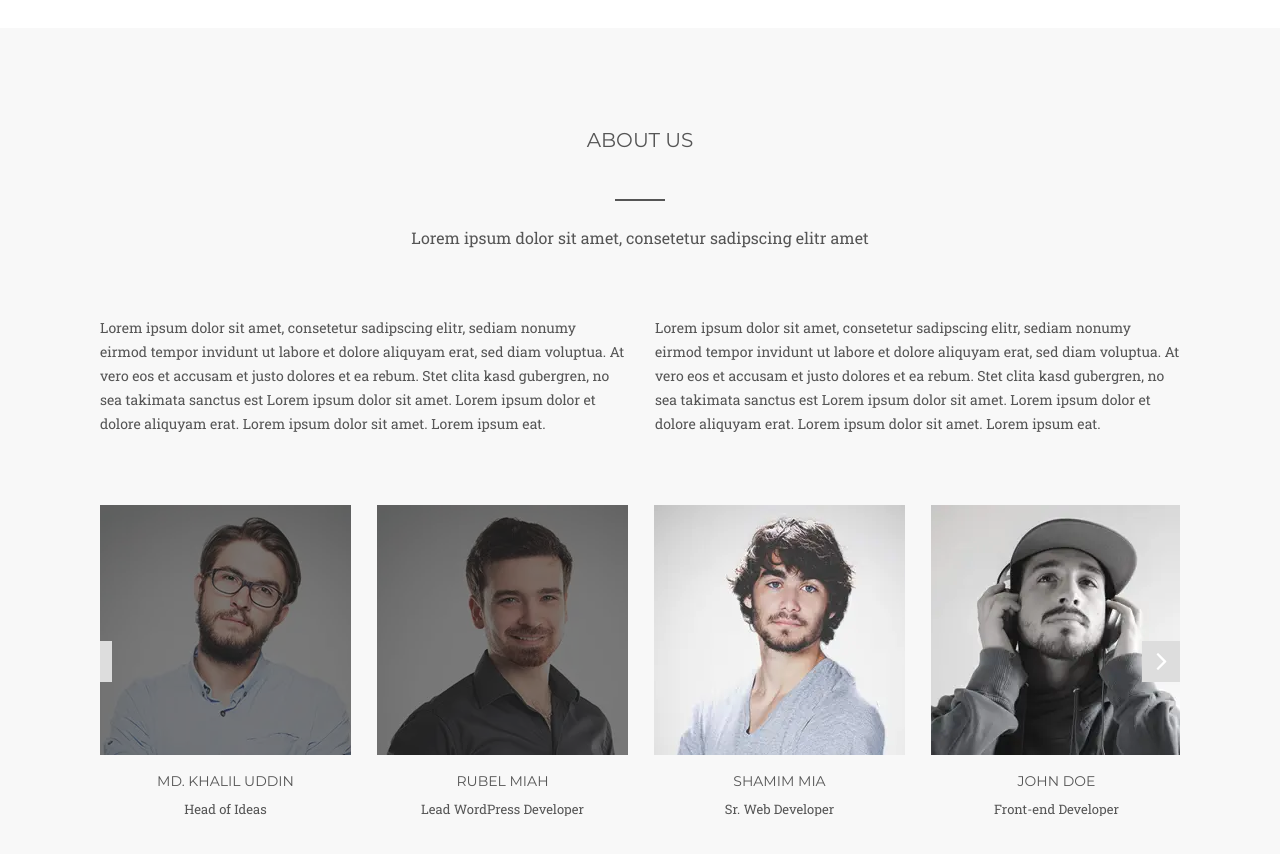
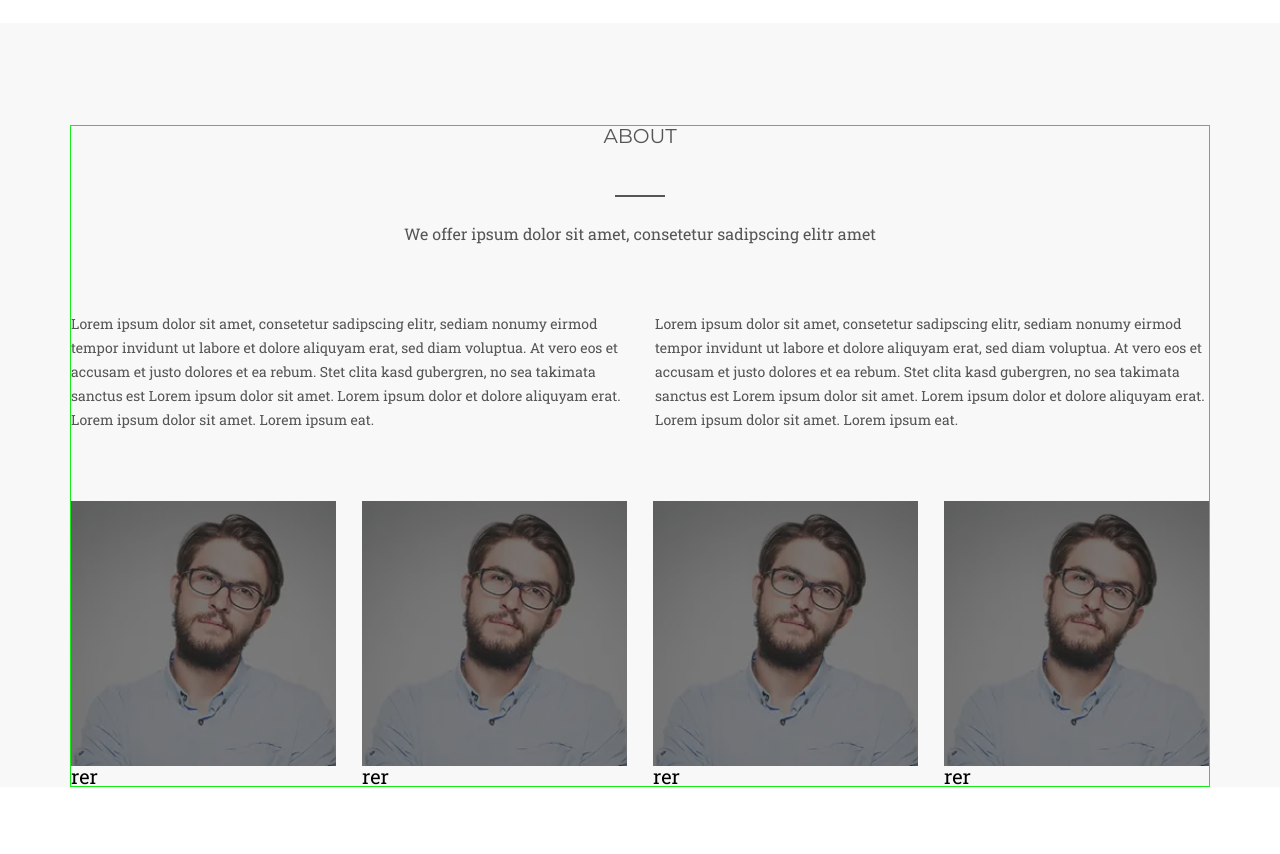
Before and after one commit to schklovchikdenis/home, a plain HTML site: page home/index.html in a window 1280 px wide. Shown: the part 1400-2254 px from the top of the page. Drawn offline with Linux system fonts and the light colour scheme; files whose address does not match are found by name.

Commit message:
slader-team 21.09.20

```diff
--- a/#src/scss/style.scss
+++ b/#src/scss/style.scss
@@ -21,7 +21,7 @@ $fontfamily: "Roboto Slab";
 
 //<ПЕРЕМЕННЫЕ>===========================================================================================================
 $minwidth: 320px;
-$mw: 1100;
+$mw: 1140;
 $md1: $mw + 12;
 $md2: 991.98;
 $md3: 767.98;
@@ -65,7 +65,7 @@ body {
       max-width: none;
       padding: 0 10px;
    }
-   &_slider {
+   &__slider {
       overflow: hidden;
    }
 }
@@ -92,11 +92,11 @@ body {
 // @import "home.scss";
 //</ПОДКЛЮЧЕНИЕ ФАЙЛОВ СТИЛЕЙ СТРАНИЦ И ЭЛЕМЕНТОВ>====================================================================================================
 
-//<ОСНОВНОЙ БЛОК>====================================================================================================
+//<SERVISE>====================================================================================================
 .service {
    padding: 100px 0px 65px 0px;
    @media (max-width: 700px) {
-      padding: 30px 0px 15px 0px;
+      padding: 40px 0px 5px 0px;
    }
    // .service__row
    &__row {
@@ -114,7 +114,7 @@ body {
       flex-direction: column;
       align-items: center;
       padding-left: 22px;
-      margin-bottom: 35px;
+      margin-bottom: 30px;
       cursor: pointer;
       &:hover .icon-fa-font,
       &:hover .icon-fa-code,
@@ -188,11 +188,14 @@ body {
    }
 }
 
-//====================================================================================================
+//<ABOUT>====================================================================================================
 
 .about {
-   padding: 102px 100px;
+   padding: 102px 0px 0px 0px;
    background-color: #f8f8f8;
+   @media (max-width: 700px) {
+      padding: 40px 0px 40px 0px;
+   }
 }
 .content-about {
    // .content-about__row
@@ -215,117 +218,48 @@ body {
    }
 }
 
-.slick-arrow {
-   position: absolute;
-   top: 50%;
-   margin: -20px 0px 0px 0px;
-   width: 38px;
-   height: 41px;
-   &.slick-prev {
-      background: url("../img/svg/fa-left.svg") center no-repeat;
-      background-color: #ddd;
-      z-index: 10;
-      left: 0;
-      &:hover {
-         background-color: #c0301c;
+.slider-team {
+   &__container {
+      overflow: hidden;
+   }
+   // .slider__row
+   &__row {
+      display: flex;
+      margin-left: -26px;
+   }
+   // .slider__column
+   &__column {
+      flex: 0 1 25%;
+      padding-left: 26px;
+   }
+   // .slider__item
+   &__item {
+   }
+   // .slider__image
+   &__image {
+      position: relative;
+      padding: 0px 0px 100% 0px;
+      img {
+         width: 100%;
+         height: 100%;
+         object-fit: cover;
+         position: absolute;
+         top: 0;
+         left: 0;
       }
-      &.slick-disabled {
-         &:hover {
-            background-color: inherit;
-         }
+      .slider-team__soc {
+         width: 100%;
+         height: 100%;
+         object-fit: cover;
+         position: absolute;
+         top: 0;
+         left: 0;
+         background-color:rgba(0,0,0,0.5);
       }
    }
-   &.slick-next {
-      background: url("../img/svg/fa-right.svg") center no-repeat;
-      background-color: #ddd;
-      z-index: 10;
-      right: 0;
-      &:hover {
-         background-color: #c0301c;
-      }
-      &.slick-disabled {
-         &:hover {
-            background-color: inherit;
-         }
-      }
+   &__body {
+      font-size: 20px;
    }
 }
 
-.about {
-   // .about__slider
-   &__slider {
-   }
-}
-.slider-about {
-   display: flex;
-   margin-left: -26px;
-
-   // .slider-about__item
-   &__item {
-      cursor: pointer;
-      padding-left: 26px;
-   }
-   // .slider-about__img
-   &__img {
-      width: 100%;
-      height: 250px;
-   }
-   // .slider-about__wrap
-   &__wrap {
-      position: relative;
-   }
-
-   // .slider-about__prev
-   &__prev {
-      position: absolute;
-      top: 0;
-      left: 0;
-      background-color: rgba(0, 0, 0, 0.5);
-      width: 100%;
-      height: 100%;
-   }
-
-   .prev-slider {
-      display: flex;
-      justify-content: center;
-
-      // .prev-slider__list
-      &__list {
-         position: absolute;
-         bottom: 0;
-         margin-bottom: 30px;
-         display: flex;
-      }
-      // .prev-slider__item
-      &__item {
-         padding: 6px 10px;
-         &:hover {
-            background-color: rgb(124, 22, 22);
-         }
-      }
-      // .prev-slider__link
-      &__link {
-      }
-   }
-
-   // .slider-about__title
-   &__title {
-      display: flex;
-      justify-content: center;
-      color: #555555;
-      font-family: Montserrat;
-      font-size: 14px;
-      font-weight: 400;
-      text-transform: uppercase;
-      margin: 19px 0px 15px 0px;
-   }
-   // .slider-about__subtitle
-   &__subtitle {
-      display: flex;
-      justify-content: center;
-      align-items: center;
-      color: #555555;
-      font-size: 13px;
-      font-weight: 400;
-   }
-}
+//<  >====================================================================================================
--- a/home/index.html
+++ b/home/index.html
@@ -96,9 +96,10 @@
       </section>
       <!-- Section AboutUs -->
       <section class="about">
-         <div class="about__container _container_slider">
-            <div class="about__title title">About us</div>
-            <div class="about__subtitle subtitle">Lorem ipsum dolor sit amet, consetetur sadipscing elitr amet</div>
+         <div class="about__container _container">
+            <h1 class="service__title title">about</h1>
+            <div class="service__subtitle subtitle">We offer ipsum dolor sit amet, consetetur sadipscing elitr amet
+            </div>
             <div class="about__content content-about"></div>
             <div class="content-about__row">
                <div class="content-about__column">
@@ -126,76 +127,104 @@
                   </div>
                </div>
             </div>
-            <div class="about__slider slider-about">
+            <div class="slider-team__container">
+               <div class="slider-team__row">
+                  <div class="slider-team__column">
+                     <div class="slider-team__item">
+                        <div class="slider-team__image">
+                           <picture><source srcset="img/about/1.webp" type="image/webp"><img src="img/about/1.jpg" alt="" /></picture>
+                           <div class="slider-team__soc">
 
-               <div class="slider-about__item">
-                  <div class="slider-about__wrap">
-                     <div class="slider-about__img _ibg">
-                        <picture><source srcset="../img/about/1.webp" type="image/webp"><img src="../img/about/1.jpg" alt="" /></picture>
-                     </div>
-                     <div class="slider-about__prev prev-slider">
-                        <ul class="prev-slider__list">
-                           <li class="prev-slider__item">
-                              <a href="" class="prev-slider__link">
-                                 <picture><source srcset="../img/svg/Facebook.svg" type="image/webp"><img src="../img/svg/Facebook.svg" alt="" /></picture>
-                              </a>
-                           </li>
-                           <li class="prev-slider__item">
-                              <a href="" class="prev-slider__link">
-                                 <picture><source srcset="../img/svg/Twitter.svg" type="image/webp"><img src="../img/svg/Twitter.svg" alt="" /></picture>
-                              </a>
-                           </li>
-                           <li class="prev-slider__item">
-                              <a href="" class="prev-slider__link">
-                                 <picture><source srcset="../img/svg/Google.svg" type="image/webp"><img src="../img/svg/Google.svg" alt="" /></picture>
-                              </a>
-                           </li>
-                           <li class="prev-slider__item">
-                              <a href="" class="prev-slider__link">
-                                 <picture><source srcset="../img/svg/linkedin.svg" type="image/webp"><img src="../img/svg/linkedin.svg" alt="" /></picture>
-                              </a>
-                           </li>
-                        </ul>
+                           </div>
+                        </div>
+                        <div class="slider-team__body">
+                           rer
+                        </div>
                      </div>
                   </div>
-                  <div class="slider-about__title">Md. Khalil Uddin</div>
-                  <div class="slider-about__subtitle">Head of Ideas</div>
+                  <div class="slider-team__column">
+                     <div class="slider-team__item">
+                        <div class="slider-team__image">
+                           <picture><source srcset="img/about/1.webp" type="image/webp"><img src="img/about/1.jpg" alt="" /></picture>
+                           <div class="slider-team__soc">
+
+                           </div>
+                        </div>
+                        <div class="slider-team__body">
+                           rer
+                        </div>
+                     </div>
+                  </div>
+                  <div class="slider-team__column">
+                     <div class="slider-team__item">
+                        <div class="slider-team__image">
+                           <picture><source srcset="img/about/1.webp" type="image/webp"><img src="img/about/1.jpg" alt="" /></picture>
+                           <div class="slider-team__soc">
+
+                           </div>
+                        </div>
+                        <div class="slider-team__body">
+                           rer
+                        </div>
+                     </div>
+                  </div>
+                  <div class="slider-team__column">
+                     <div class="slider-team__item">
+                        <div class="slider-team__image">
+                           <picture><source srcset="img/about/1.webp" type="image/webp"><img src="img/about/1.jpg" alt="" /></picture>
+                           <div class="slider-team__soc">
+
+                           </div>
+                        </div>
+                        <div class="slider-team__body">
+                           rer
+                        </div>
+                     </div>
+                  </div>
+                  <div class="slider-team__column">
+                     <div class="slider-team__item">
+                        <div class="slider-team__image">
+                           <picture><source srcset="img/about/1.webp" type="image/webp"><img src="img/about/1.jpg" alt="" /></picture>
+                           <div class="slider-team__soc">
+
+                           </div>
+                        </div>
+                        <div class="slider-team__body">
+                           rer
+                        </div>
+                     </div>
+                  </div>
+
                </div>
 
-               <div class="slider-about__item">
-                  <div class="slider-about__img _ibg">
-                     <picture><source srcset="../img/about/2.webp" type="image/webp"><img src="../img/about/2.jpg" alt="" /></picture>
-                     <div class="slider-about__prev prev-slider">
-
-                     </div>
-                  </div>
-                  <div class="slider-about__title">Rubel Miah</div>
-                  <div class="slider-about__subtitle">Lead WordPress Developer</div>
-               </div>
-
-               <div class="slider-about__item">
-                  <div class="slider-about__img _ibg">
-                     <picture><source srcset="../img/about/3.webp" type="image/webp"><img src="../img/about/3.jpg" alt="" /></picture>
-                  </div>
-                  <div class="slider-about__title">Shamim Mia</div>
-                  <div class="slider-about__subtitle">Sr. Web Developer</div>
-               </div>
-
-               <div class="slider-about__item">
-                  <div class="slider-about__img _ibg">
-                     <picture><source srcset="../img/about/4.webp" type="image/webp"><img src="../img/about/4.jpg" alt="" /></picture>
-                  </div>
-                  <div class="slider-about__title">John Doe</div>
-                  <div class="slider-about__subtitle">Front-end Developer</div>
-               </div>
-               <div class="slider-about__item">
-                  <div class="slider-about__img _ibg">
-                     <picture><source srcset="../img/about/1.webp" type="image/webp"><img src="../img/about/1.jpg" alt="" /></picture>
-                  </div>
-                  <div class="slider-about__title">Md. Khalil Uddin</div>
-                  <div class="slider-about__subtitle">Head of Ideas</div>
-               </div>
+            </div>
       </section>
+      <br>
+      <br>
+      <br>
+      <br>
+      <br>
+      <br>
+      <br>
+      <br>
+      <br>
+      <br>
+      <br>
+      <br>
+      <br>
+      <br>
+      <br>
+      <br>
+      <br>
+      <br>
+      <br>
+      <br>
+      <br>
+      <br>
+      <br>
+      <br>
+      <br>
+      <br>
    </div>
 
    </div>
--- a/home/js/app.js
+++ b/home/js/app.js
@@ -16,13 +16,14 @@ $(document).ready(function() {
 		$('body').addClass('touch');
 	}
 //SLIDERS
-if ($('.slider-about').length>0){
-	$('.slider-about').slick({
+if ($('.slider-team__row').length > 0) {
+	$('.slider-team__row').slick({
 		// autoplay: true,
 		infinite: false,
 		// dots: true,
+		// centerMode: true,
 		arrows: true,
-		accessibility:false,
+		accessibility: false,
 		slidesToShow: 4,
 		autoplaySpeed: 3000,
 		// variableWidth: true,
@@ -30,11 +31,20 @@ if ($('.slider-about').length>0){
 		//asNavFor:'',
 		//appendDots:
 		//appendArrows:$('.mainslider-arrows .container'),
-		nextArrow:'<button type="button" class="slick-next"></button>',
-		prevArrow:'<button type="button" class="slick-prev"></button>',
+		nextArrow: '<button type="button" class="slick-next"></button>',
+		prevArrow: '<button type="button" class="slick-prev"></button>',
 		responsive: [{
-			breakpoint: 768,
-			settings: {}
+			breakpoint: 990,
+			settings: {
+				slidesToShow: 3,
+			}
+		}, {
+			breakpoint: 700,
+			settings: {
+				slidesToShow: 2,
+				arrows: false,
+				dots: true,
+			}
 		}]
 	});
 }
```
Also changed, not shown: #src/index.html (+96 -67 lines), #src/js/files/sliders.js (+17 -7 lines), #src/scss/header.scss (+7 -7 lines), home/css/style.css, home/css/style.min.css, home/js/app.min.js.
